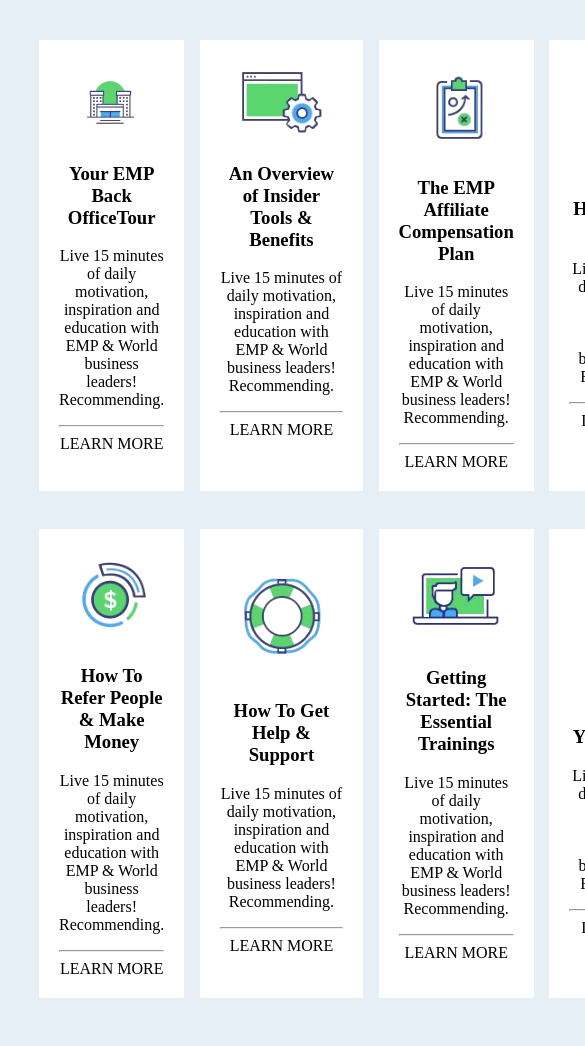
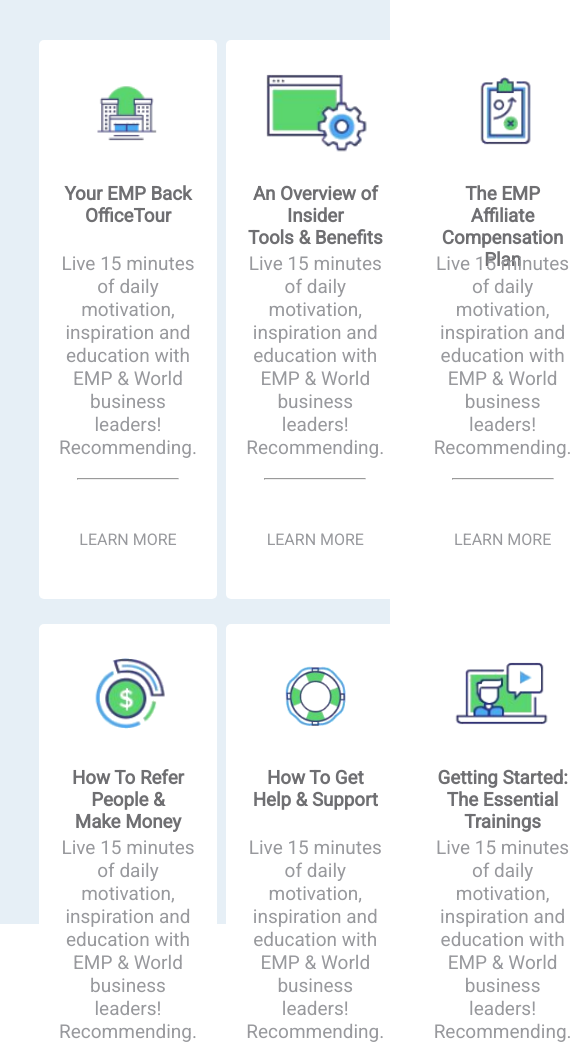
Before and after one commit to NathanLombardelli/Grid-away-grid-ahoy-, a plain HTML site: page index.html in a window 390 px wide. Shown: the top 1046 px of the page, 585 px wide, since content can reach past the window. Before the commit the page ends 998 px from the top, so only its background shows below. Drawn offline with Linux system fonts and the light colour scheme.

Commit message:
stable sans Media Query

```diff
--- a/css/Style.css
+++ b/css/Style.css
@@ -1,23 +1,64 @@
+@import url('https://fonts.googleapis.com/css2?family=Roboto:wght@100;300;400&display=swap');
 * {
 
 }
 
 body{
-    background-color: #E6EFF6;
     margin: 0;
+    font-family: 'Roboto', sans-serif;
+    color:#98999D;
+
+}
+
+img{
+    height: 100px;
+}
+
+h3{
+    height: 50px;
+    color: #6f6f72;
 }
 
 section {
-    margin: 40px 10% 40px 10%;
+    background-color: #E6EFF6;
+    padding: 40px 10% 40px 10%;
     display: grid;
-    height: 90vh;
     grid-template-columns: repeat(4, 1fr);
     grid-template-rows: repeat(2, 1fr);
-    grid-gap: 5%;
+    grid-gap: 3%;
+    height: 100vh;
+
 }
 
 div {
     text-align: center;
     background-color: white;
-    padding: 20px;
+    padding: 20px 20px 50px 20px;
+    border-radius: 5px;
+
 }
+
+p{
+    font-size: 19px;
+}
+
+hr{
+    margin-bottom: 50px;
+    color: #dcdbdb;
+    width: 100px;
+}
+
+a{
+    color:#98999D;
+
+}
+
+a:hover{
+    border: #4AAAF4 1px solid;
+    border-radius: 25px;
+    box-shadow:  0 5px 1em #99c6e7;
+    background-color: #4AAAF4;
+    padding: 10px 15px 10px 15px;
+    color: white;
+    cursor: pointer;
+}
--- a/index.html
+++ b/index.html
@@ -11,7 +11,7 @@
 
     <div>
         <img src="images/img1.png">
-        <h3>Your EMP Back OfficeTour</h3>
+        <h3>Your EMP Back <br>OfficeTour</h3>
         <p>Live 15 minutes of daily motivation, inspiration and education with EMP & World business leaders! Recommending.</p>
         <hr>
         <a>LEARN MORE</a>
@@ -19,7 +19,7 @@
 
     <div>
         <img src="images/img2.png">
-        <h3>An Overview of Insider Tools & Benefits</h3>
+        <h3>An Overview of Insider <br>Tools & Benefits</h3>
         <p>Live 15 minutes of daily motivation, inspiration and education with EMP & World business leaders! Recommending.</p>
         <hr>
         <a>LEARN MORE</a>
@@ -43,7 +43,7 @@
 
     <div>
         <img src="images/img5.png">
-        <h3>How To Refer People & Make Money</h3>
+        <h3>How To Refer People &<br> Make Money</h3>
         <p>Live 15 minutes of daily motivation, inspiration and education with EMP & World business leaders! Recommending.</p>
         <hr>
         <a>LEARN MORE</a>
@@ -59,7 +59,7 @@
 
     <div>
         <img src="images/img7.png">
-        <h3>Getting Started: The Essential Trainings</h3>
+        <h3>Getting Started: <br> The Essential Trainings</h3>
         <p>Live 15 minutes of daily motivation, inspiration and education with EMP & World business leaders! Recommending.</p>
         <hr>
         <a>LEARN MORE</a>
@@ -67,7 +67,7 @@
 
     <div>
         <img src="images/img8.png">
-        <h3>The Fastest Way To Get Your First Sale</h3>
+        <h3>The Fastest Way To Get Your<br> First Sale</h3>
         <p>Live 15 minutes of daily motivation, inspiration and education with EMP & World business leaders! Recommending.</p>
         <hr>
         <a>LEARN MORE</a>
```
Also changed, not shown: 1 other file.
